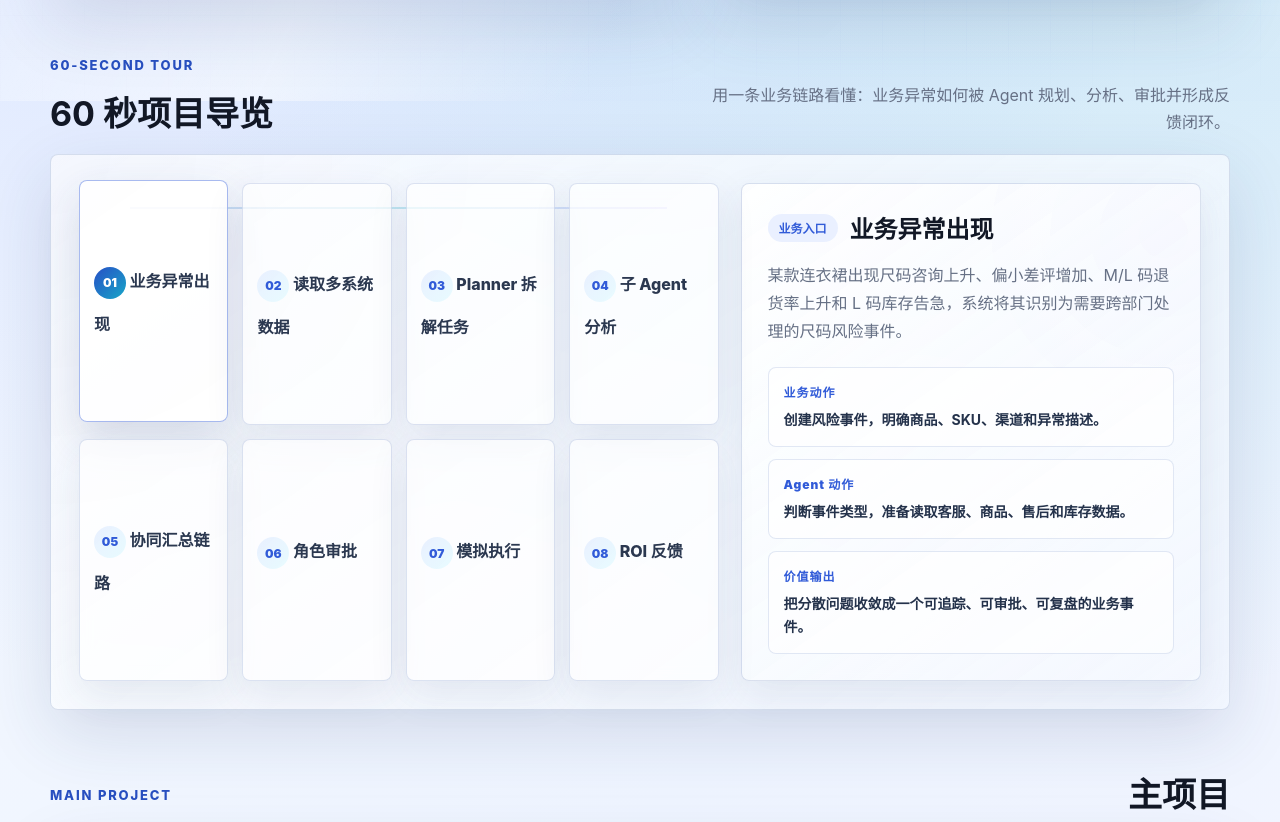
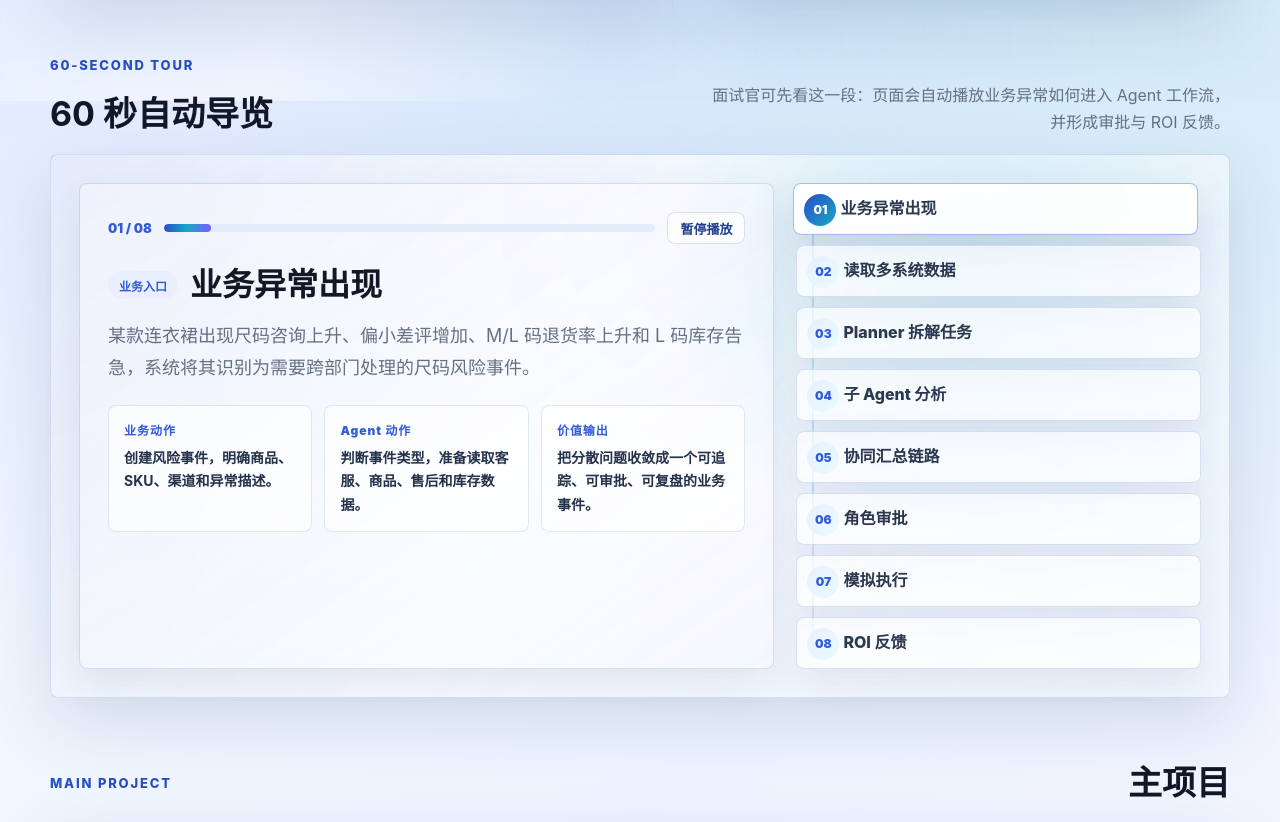
Before and after one commit to susu-ai-lab/ai-agent-demo-homepage, a website: page public/index.html in a window 1280 px wide. Shown: the part 699-1521 px from the top of the page. Drawn offline with Linux system fonts and the light colour scheme.

Commit message:
Make project tour autoplay like a walkthrough

```diff
--- a/public/app.js
+++ b/public/app.js
@@ -92,17 +92,30 @@ function bindTour() {
   const business = document.getElementById("tourBusiness");
   const agent = document.getElementById("tourAgent");
   const value = document.getElementById("tourValue");
+  const counter = document.getElementById("tourCounter");
+  const progress = document.getElementById("tourProgressFill");
+  const toggle = document.getElementById("tourToggle");
 
-  if (!buttons.length || !badge || !title || !description || !business || !agent || !value) return;
+  if (!buttons.length || !badge || !title || !description || !business || !agent || !value || !counter || !progress || !toggle) return;
+
+  const intervalMs = 6500;
+  let activeIndex = 0;
+  let isPlaying = true;
+  let startedAt = Date.now();
+  let rafId = 0;
+  let timerId = 0;
 
   function setTourStep(index) {
     const step = tourSteps[index] || tourSteps[0];
+    activeIndex = index;
+    startedAt = Date.now();
     badge.textContent = step.badge;
     title.textContent = step.title;
     description.textContent = step.description;
     business.textContent = step.business;
     agent.textContent = step.agent;
     value.textContent = step.value;
+    counter.textContent = `${String(index + 1).padStart(2, "0")} / ${String(tourSteps.length).padStart(2, "0")}`;
 
     buttons.forEach((button) => {
       const isActive = Number(button.dataset.tourStep) === index;
@@ -111,9 +124,57 @@ function bindTour() {
     });
   }
 
+  function updateProgress() {
+    if (!isPlaying) return;
+    const elapsed = Date.now() - startedAt;
+    const stepProgress = Math.min(elapsed / intervalMs, 1);
+    const totalProgress = ((activeIndex + stepProgress) / tourSteps.length) * 100;
+    progress.style.width = `${totalProgress}%`;
+    rafId = window.requestAnimationFrame(updateProgress);
+  }
+
+  function scheduleNext() {
+    window.clearTimeout(timerId);
+    timerId = window.setTimeout(() => {
+      setTourStep((activeIndex + 1) % tourSteps.length);
+      scheduleNext();
+    }, intervalMs);
+  }
+
+  function playTour() {
+    isPlaying = true;
+    startedAt = Date.now();
+    toggle.textContent = "暂停播放";
+    scheduleNext();
+    window.cancelAnimationFrame(rafId);
+    updateProgress();
+  }
+
+  function pauseTour() {
+    isPlaying = false;
+    toggle.textContent = "继续播放";
+    window.clearTimeout(timerId);
+    window.cancelAnimationFrame(rafId);
+  }
+
   buttons.forEach((button) => {
-    button.addEventListener("click", () => setTourStep(Number(button.dataset.tourStep)));
+    button.addEventListener("click", () => {
+      pauseTour();
+      setTourStep(Number(button.dataset.tourStep));
+      progress.style.width = `${((activeIndex + 1) / tourSteps.length) * 100}%`;
+    });
   });
+
+  toggle.addEventListener("click", () => {
+    if (isPlaying) {
+      pauseTour();
+      return;
+    }
+    playTour();
+  });
+
+  setTourStep(0);
+  playTour();
 }
 
 bindTour();
--- a/public/index.html
+++ b/public/index.html
@@ -50,12 +50,41 @@
         <div class="section-heading">
           <div>
             <p class="eyebrow">60-SECOND TOUR</p>
-            <h2>60 秒项目导览</h2>
+            <h2>60 秒自动导览</h2>
           </div>
-          <p class="section-summary">用一条业务链路看懂：业务异常如何被 Agent 规划、分析、审批并形成反馈闭环。</p>
+          <p class="section-summary">面试官可先看这一段：页面会自动播放业务异常如何进入 Agent 工作流，并形成审批与 ROI 反馈。</p>
         </div>
 
         <div class="tour-board">
+          <article class="tour-detail" aria-live="polite">
+            <div class="tour-player">
+              <span id="tourCounter">01 / 08</span>
+              <div class="tour-progress" aria-hidden="true">
+                <span id="tourProgressFill"></span>
+              </div>
+              <button id="tourToggle" class="tour-toggle" type="button">暂停播放</button>
+            </div>
+            <div class="tour-detail-head">
+              <span id="tourBadge">业务入口</span>
+              <strong id="tourTitle">业务异常出现</strong>
+            </div>
+            <p id="tourDescription">某款连衣裙出现尺码咨询上升、偏小差评增加、M/L 码退货率上升和 L 码库存告急，系统将其识别为需要跨部门处理的尺码风险事件。</p>
+            <div class="tour-meta-grid">
+              <div>
+                <span>业务动作</span>
+                <strong id="tourBusiness">创建风险事件，明确商品、SKU、渠道和异常描述。</strong>
+              </div>
+              <div>
+                <span>Agent 动作</span>
+                <strong id="tourAgent">判断事件类型，准备读取客服、商品、售后和库存数据。</strong>
+              </div>
+              <div>
+                <span>价值输出</span>
+                <strong id="tourValue">把分散问题收敛成一个可追踪、可审批、可复盘的业务事件。</strong>
+              </div>
+            </div>
+          </article>
+
           <div class="tour-track" role="tablist" aria-label="60 秒项目导览节点">
             <button class="tour-step active" type="button" role="tab" aria-selected="true" data-tour-step="0">
               <span>01</span>
@@ -90,28 +119,6 @@
               ROI 反馈
             </button>
           </div>
-
-          <article class="tour-detail" aria-live="polite">
-            <div class="tour-detail-head">
-              <span id="tourBadge">业务入口</span>
-              <strong id="tourTitle">业务异常出现</strong>
-            </div>
-            <p id="tourDescription">某款连衣裙出现尺码咨询上升、偏小差评增加、M/L 码退货率上升和 L 码库存告急，系统将其识别为需要跨部门处理的尺码风险事件。</p>
-            <div class="tour-meta-grid">
-              <div>
-                <span>业务动作</span>
-                <strong id="tourBusiness">创建风险事件，明确商品、SKU、渠道和异常描述。</strong>
-              </div>
-              <div>
-                <span>Agent 动作</span>
-                <strong id="tourAgent">判断事件类型，准备读取客服、商品、售后和库存数据。</strong>
-              </div>
-              <div>
-                <span>价值输出</span>
-                <strong id="tourValue">把分散问题收敛成一个可追踪、可审批、可复盘的业务事件。</strong>
-              </div>
-            </div>
-          </article>
         </div>
       </section>
 
--- a/public/styles.css
+++ b/public/styles.css
@@ -326,7 +326,7 @@ h4 {
 
 .tour-board {
   display: grid;
-  grid-template-columns: minmax(0, 1fr) minmax(340px, 0.72fr);
+  grid-template-columns: minmax(0, 1.1fr) minmax(300px, 0.64fr);
   gap: 22px;
   padding: 28px;
   border: 1px solid var(--line);
@@ -342,24 +342,24 @@ h4 {
 .tour-track {
   position: relative;
   display: grid;
-  grid-template-columns: repeat(4, minmax(0, 1fr));
-  gap: 14px;
+  grid-template-columns: 1fr;
+  gap: 10px;
 }
 
 .tour-track::before {
   content: "";
   position: absolute;
-  left: 8%;
-  right: 8%;
-  top: 24px;
-  height: 2px;
-  background: linear-gradient(90deg, rgba(49, 91, 216, 0.2), rgba(24, 167, 200, 0.24), rgba(122, 92, 255, 0.18));
+  left: 16px;
+  top: 22px;
+  bottom: 22px;
+  width: 2px;
+  background: linear-gradient(180deg, rgba(49, 91, 216, 0.18), rgba(24, 167, 200, 0.24), rgba(122, 92, 255, 0.16));
 }
 
 .tour-step {
   position: relative;
-  min-height: 104px;
-  padding: 18px 14px;
+  min-height: 52px;
+  padding: 10px 12px 10px 46px;
   border: 1px solid rgba(113, 139, 198, 0.24);
   border-radius: 8px;
   background: rgba(255, 255, 255, 0.68);
@@ -374,12 +374,14 @@ h4 {
 }
 
 .tour-step span {
+  position: absolute;
+  left: 10px;
+  top: 10px;
   display: inline-flex;
   align-items: center;
   justify-content: center;
   width: 32px;
   height: 32px;
-  margin-bottom: 14px;
   border-radius: 999px;
   background: linear-gradient(135deg, rgba(232, 239, 255, 0.96), rgba(229, 251, 255, 0.88));
   color: var(--blue);
@@ -389,7 +391,7 @@ h4 {
 
 .tour-step:hover,
 .tour-step.active {
-  transform: translateY(-3px);
+  transform: translateX(-3px);
   border-color: rgba(49, 91, 216, 0.42);
   background: rgba(255, 255, 255, 0.9);
   box-shadow: 0 18px 44px rgba(35, 55, 104, 0.16);
@@ -401,13 +403,70 @@ h4 {
 }
 
 .tour-detail {
-  padding: 26px;
+  overflow: hidden;
+  padding: 28px;
   border: 1px solid rgba(105, 129, 185, 0.24);
   border-radius: 8px;
   background:
     linear-gradient(145deg, rgba(255, 255, 255, 0.86), rgba(245, 249, 255, 0.72)),
     radial-gradient(circle at 92% 10%, rgba(122, 92, 255, 0.08), transparent 32%);
   box-shadow: var(--soft-shadow);
+}
+
+.tour-detail::before {
+  content: "";
+  position: absolute;
+  inset: 0;
+  pointer-events: none;
+  background:
+    linear-gradient(120deg, rgba(49, 91, 216, 0.08), transparent 44%),
+    radial-gradient(circle at 78% 18%, rgba(24, 167, 200, 0.12), transparent 30%);
+}
+
+.tour-detail > * {
+  position: relative;
+}
+
+.tour-player {
+  display: grid;
+  grid-template-columns: auto minmax(120px, 1fr) auto;
+  gap: 12px;
+  align-items: center;
+  margin-bottom: 22px;
+}
+
+.tour-player > span {
+  color: var(--blue);
+  font-size: 13px;
+  font-weight: 900;
+}
+
+.tour-progress {
+  height: 8px;
+  overflow: hidden;
+  border-radius: 999px;
+  background: rgba(226, 235, 251, 0.9);
+}
+
+.tour-progress span {
+  display: block;
+  width: 0%;
+  height: 100%;
+  border-radius: inherit;
+  background: linear-gradient(90deg, #274fc6, #18a7c8, #7a5cff);
+}
+
+.tour-toggle {
+  min-height: 32px;
+  padding: 0 12px;
+  border: 1px solid rgba(105, 129, 185, 0.24);
+  border-radius: 8px;
+  background: rgba(255, 255, 255, 0.74);
+  color: #21408e;
+  cursor: pointer;
+  font: inherit;
+  font-size: 13px;
+  font-weight: 900;
 }
 
 .tour-detail-head {
@@ -431,16 +490,19 @@ h4 {
 }
 
 .tour-detail-head strong {
-  font-size: 24px;
+  font-size: 32px;
+  line-height: 1.2;
 }
 
 .tour-detail p {
   color: var(--muted);
+  font-size: 18px;
   line-height: 1.75;
 }
 
 .tour-meta-grid {
   display: grid;
+  grid-template-columns: repeat(3, minmax(0, 1fr));
   gap: 12px;
   margin-top: 22px;
 }
@@ -700,6 +762,7 @@ ul {
   .hero,
   .tour-board,
   .tour-track,
+  .tour-meta-grid,
   .project-grid,
   .featured-project,
   .supporting-project,
@@ -722,6 +785,10 @@ ul {
 
   .tour-track::before {
     display: none;
+  }
+
+  .tour-step {
+    padding-left: 46px;
   }
 
   h1 {
@@ -749,6 +816,22 @@ ul {
     gap: 18px;
   }
 
+  .tour-detail {
+    padding: 22px;
+  }
+
+  .tour-player {
+    grid-template-columns: 1fr;
+  }
+
+  .tour-detail-head strong {
+    font-size: 26px;
+  }
+
+  .tour-detail p {
+    font-size: 16px;
+  }
+
   h1 {
     font-size: 36px;
   }
```
